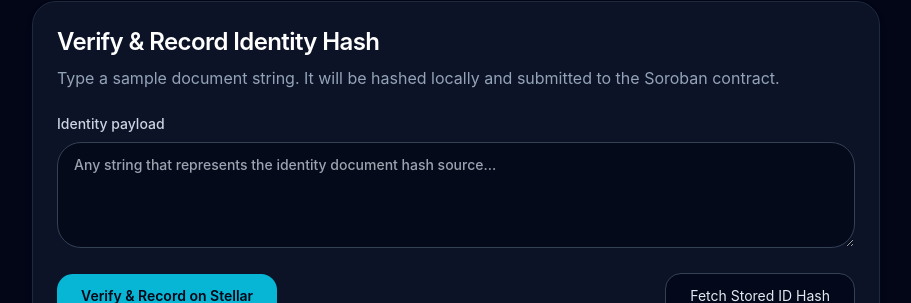
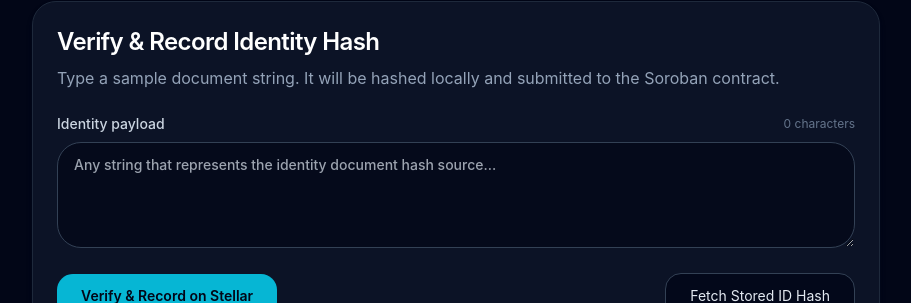
Before and after one commit to emteebug12-jpg/Soroban-IdVerify-It, a Next.js app: page / in a window 1280 px wide. Shown: the part 407-710 px from the top of the page, without its empty margins (184-1095 px from the left). Built offline with nearby package versions, Linux system fonts and the light colour scheme; no server answers; what @stellar/stellar-sdk would draw is missing.

Commit message:
feat(form): add character counter to identity payload label
Gives users a live count of how much they've typed into the payload
textarea.

```diff
--- a/app/components/VerificationForm.tsx
+++ b/app/components/VerificationForm.tsx
@@ -103,7 +103,10 @@ export default function VerificationForm({ publicKey }: VerificationFormProps) {
 
       <form onSubmit={handleSubmit} className="space-y-5">
         <label className="block text-sm font-medium text-slate-300">
-          Identity payload
+          <div className="flex items-center justify-between">
+            <span>Identity payload</span>
+            <span className="text-xs font-normal text-slate-500">{documentValue.length} characters</span>
+          </div>
           <textarea
             value={documentValue}
             onChange={(event) => setDocumentValue(event.target.value)}
```
